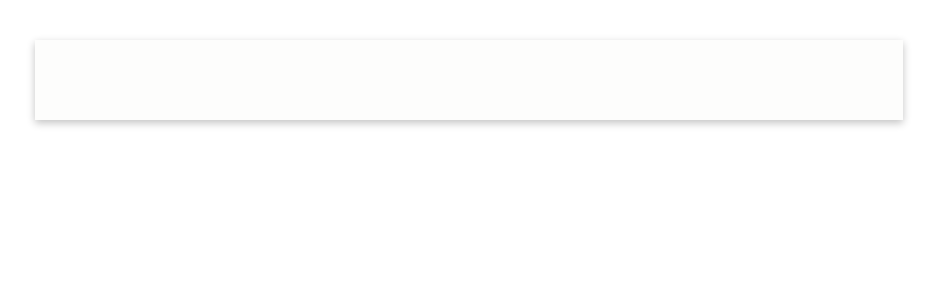
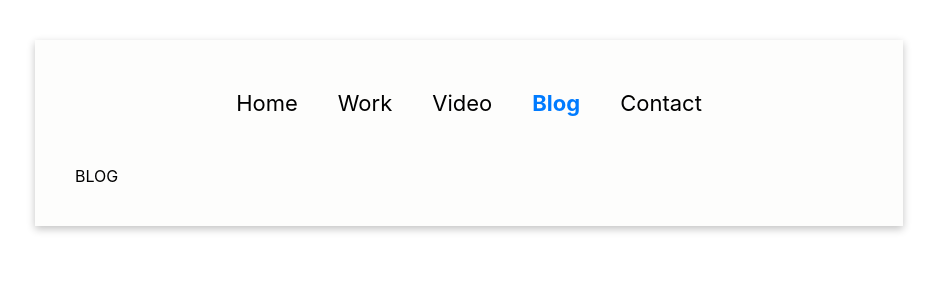
Before and after one commit to Josh-Alhassan/joahua-alhassan, a React (Create React App) app: page /blog in a window 1280 px wide. Before the commit this address had no page. Shown: the top 300 px of the page, without its empty margins (171-1108 px from the left). Built offline with nearby package versions, Linux system fonts and the light colour scheme.

Commit message:
moularize navigate component

```diff
--- a/src/App.js
+++ b/src/App.js
@@ -5,6 +5,7 @@ import { BrowserRouter, Routes, Route } from "react-router-dom";
 import Home from "./pages/Home";
 import Work from "./pages/Work";
 import Video from "./pages/Video";
+import Blog from "./pages/Blog";
 
 function App() {
   return (
@@ -14,7 +15,7 @@ function App() {
           <Route path="/" element={<Home />} />
           <Route path="/work" element={<Work />} />
           <Route path="/video" element={<Video />} />
-          {/* <Route path="/contact" element={<Contact />} /> */}
+          <Route path="/blog" element={<Blog />} />
         </Routes>
       </div>
     </BrowserRouter>
--- a/src/components/Navigation.js
+++ b/src/components/Navigation.js
@@ -1,14 +1,9 @@
 import React from "react";
 import MenuItem from "../utilities/MenuItem";
 
+import { menuItems } from "../data/data";
+
 function Navigation() {
-  const menuItems = [
-    { item: "Home", link: "/" },
-    { item: "Work", link: "/work" },
-    { item: "Video", link: "/video" },
-    { item: "Blog", link: "/blog" },
-    { item: "Contact", link: "/contact" },
-  ];
   return (
     <div
       style={{
--- /dev/null
+++ b/src/data/data.js
@@ -0,0 +1,36 @@
+export const articles = [
+  {
+    title: "State Update Batching in React Made Simple",
+    description:
+      "Learn State update batching and how to improve app performance while keeping your code clean and efficient. By batching updates, React minimizes unnecessary re-renders and ensures your app remains fast.",
+    link: "https://alhassanjoshua.hashnode.dev/state-update-batching-in-react-made-simple",
+  },
+  {
+    title: "Understanding the useEffect Hook in React: A Comprehensive Guide",
+    description:
+      "Learn how to use the React useEffect hook to manage side effects in your app. This guide covers everything you need to know about useEffect, including how to use it to fetch data, manage subscriptions, and more.",
+    link: "https://alhassanjoshua.hashnode.dev/state-update-batching-in-react-made-simple",
+  },
+  {
+    title:
+      "Understanding Render Logic, Event Handlers, and Side Effects in React",
+    description:
+      "Render logic, event handlers, and side effects are essential concepts in React. Learn how to use them to build dynamic, interactive apps that respond to user input and update in real-time.",
+    link: "https://alhassanjoshua.hashnode.dev/understanding-render-logic-event-handlers-and-side-effects-in-react",
+  },
+];
+
+export const socialLinks = [
+  { type: "logo", name: "github" },
+  { type: "logo", name: "twitter" },
+  { name: "hash", color: "#000" },
+  { type: "logo", name: "linkedin", color: "#000" },
+];
+
+export const menuItems = [
+  { item: "Home", link: "/" },
+  { item: "Work", link: "/work" },
+  { item: "Video", link: "/video" },
+  { item: "Blog", link: "/blog" },
+  { item: "Contact", link: "/contact" },
+];
--- /dev/null
+++ b/src/pages/Blog.js
@@ -0,0 +1,13 @@
+import React from "react";
+import Navigation from "../components/Navigation";
+
+function Blog() {
+  return (
+    <div>
+      <Navigation />
+      BLOG
+    </div>
+  );
+}
+
+export default Blog;
--- a/src/pages/Home.js
+++ b/src/pages/Home.js
@@ -9,34 +9,7 @@ import style from "./Home.module.css";
 import Navigation from "../components/Navigation";
 import Footer from "../components/Footer";
 
-const articles = [
-  {
-    title: "State Update Batching in React Made Simple",
-    description:
-      "Learn State update batching and how to improve app performance while keeping your code clean and efficient. By batching updates, React minimizes unnecessary re-renders and ensures your app remains fast.",
-    link: "https://alhassanjoshua.hashnode.dev/state-update-batching-in-react-made-simple",
-  },
-  {
-    title: "Understanding the useEffect Hook in React: A Comprehensive Guide",
-    description:
-      "Learn how to use the React useEffect hook to manage side effects in your app. This guide covers everything you need to know about useEffect, including how to use it to fetch data, manage subscriptions, and more.",
-    link: "https://alhassanjoshua.hashnode.dev/state-update-batching-in-react-made-simple",
-  },
-  {
-    title:
-      "Understanding Render Logic, Event Handlers, and Side Effects in React",
-    description:
-      "Render logic, event handlers, and side effects are essential concepts in React. Learn how to use them to build dynamic, interactive apps that respond to user input and update in real-time.",
-    link: "https://alhassanjoshua.hashnode.dev/understanding-render-logic-event-handlers-and-side-effects-in-react",
-  },
-];
-
-const socialLinks = [
-  { type: "logo", name: "github" },
-  { type: "logo", name: "twitter" },
-  { name: "hash", color: "#000" },
-  { type: "logo", name: "linkedin", color: "#000" },
-];
+import { articles, socialLinks } from "../data/data";
 
 const Home = () => {
   return (
--- a/src/pages/Video.js
+++ b/src/pages/Video.js
@@ -53,7 +53,7 @@ function Video() {
   return (
     <div>
       <Navigation />
-      <PrimaryHeader>Videos</PrimaryHeader>
+      <PrimaryHeader>My Videos</PrimaryHeader>
       <SubHeading style={{ marginBottom: "40px" }}>
         Here's a list of virtual events, workshops, and webinars I have hosted
       </SubHeading>
--- a/src/utilities/MenuItem.js
+++ b/src/utilities/MenuItem.js
@@ -1,11 +1,16 @@
 import React from "react";
 import style from "./MenuItem.module.css";
-import { Link } from "react-router-dom";
+import { NavLink } from "react-router-dom";
 function MenuItem({ children, link }) {
   return (
-    <Link to={link} className={style.menu}>
+    <NavLink
+      to={link}
+      className={({ isActive }) =>
+        isActive ? `${style.menu} ${style.active}` : style.menu
+      }
+    >
       {children}
-    </Link>
+    </NavLink>
   );
 }
 
--- a/src/utilities/MenuItem.module.css
+++ b/src/utilities/MenuItem.module.css
@@ -3,8 +3,17 @@
   color: #000;
   text-decoration: none;
   padding: 10px;
+
+  transition: all 0.2s ease-in-out;
 }
 
 .menu:hover {
   border-bottom: 2px solid #000;
+  font-weight: 500;
+  color: #007bff;
 }
+
+.active {
+  font-weight: bold;
+  color: #007bff;
+}
```
